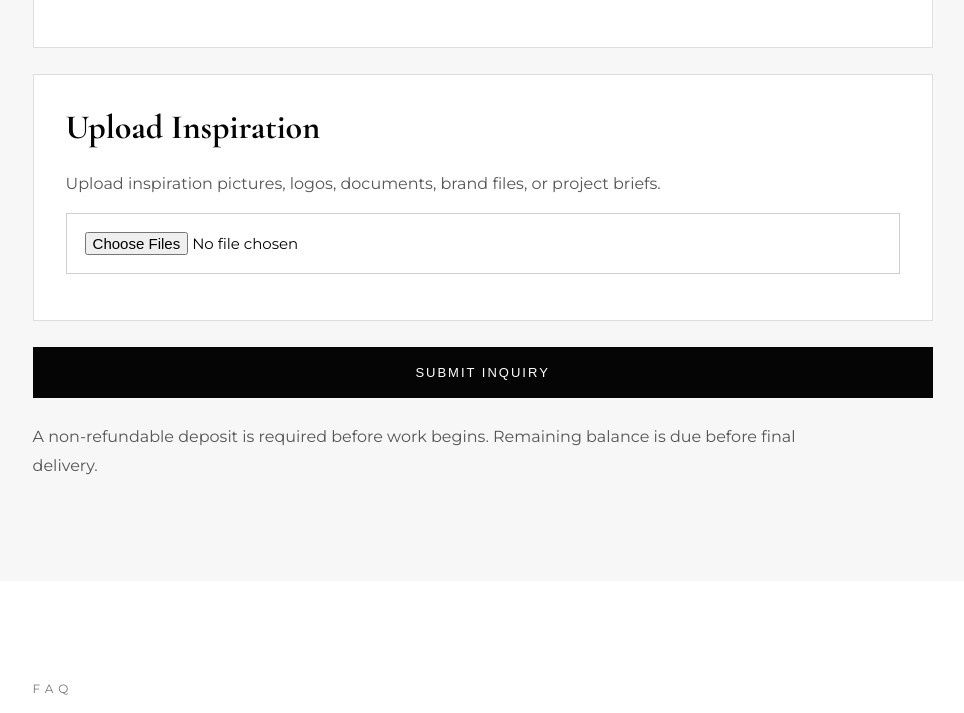
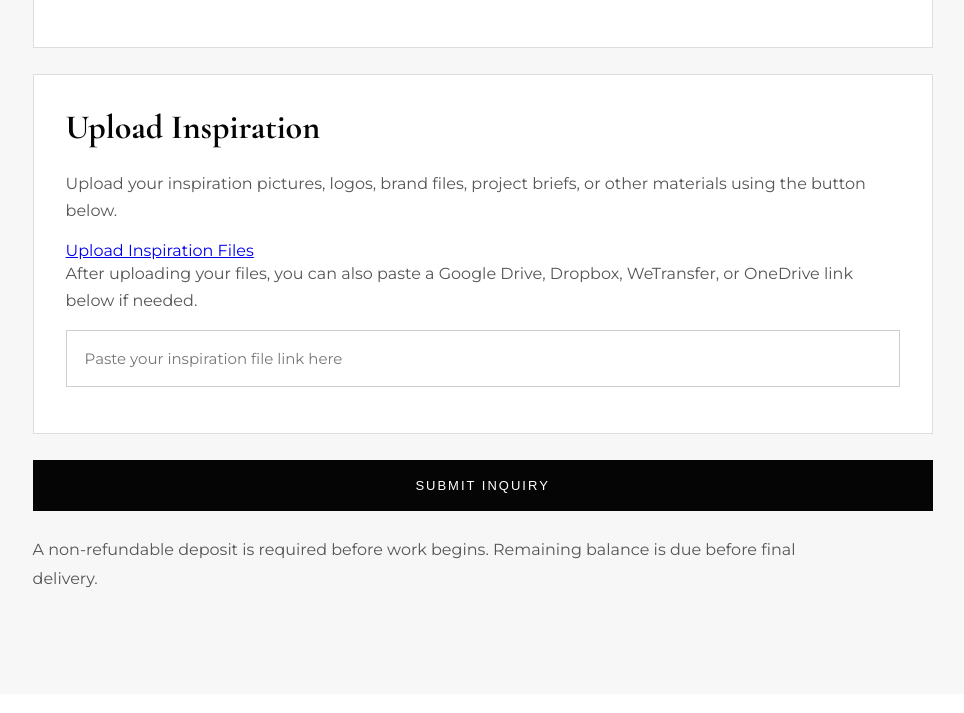
Before and after one commit to ssnlmedia/SSNL-Media, a plain HTML site: page index.html in a window 1280 px wide. Shown: the part 6463-7176 px from the top of the page, without its empty margins (57-1021 px from the left). Drawn offline with nearby package versions, Linux system fonts and the light colour scheme.

Commit message:
Fix HTML encoding issues in index.html

```diff
--- a/index.html
+++ b/index.html
@@ -269,12 +269,32 @@
       <textarea name="Inspiration Notes" placeholder="Describe your inspiration. Example: luxury, minimal, bold, feminine, clean, dark, white, modern, etc."></textarea>
     </div>
 
-    <div class="form-block">
-      <h3>Upload Inspiration</h3>
-      <p class="upload-note">Upload inspiration pictures, logos, documents, brand files, or project briefs.</p>
+<div class="form-block">
+  <h3>Upload Inspiration</h3>
 
-      <input type="file" name="inspiration_files" multiple>
-    </div>
+  <p class="upload-note">
+    Upload your inspiration pictures, logos, brand files, project briefs, or other materials using the button below.
+  </p>
+
+  <a
+    href="https://forms.gle/ZFdkBSRHoipyoxyKA"
+    target="_blank"
+    class="upload-btn"
+  >
+    Upload Inspiration Files
+  </a>
+
+  <p class="upload-note">
+    After uploading your files, you can also paste a Google Drive, Dropbox,
+    WeTransfer, or OneDrive link below if needed.
+  </p>
+
+  <input
+    type="url"
+    name="Inspiration Link"
+    placeholder="Paste your inspiration file link here"
+  >
+</div>
 
     <button type="submit">Submit Inquiry</button>
   </form>
```
